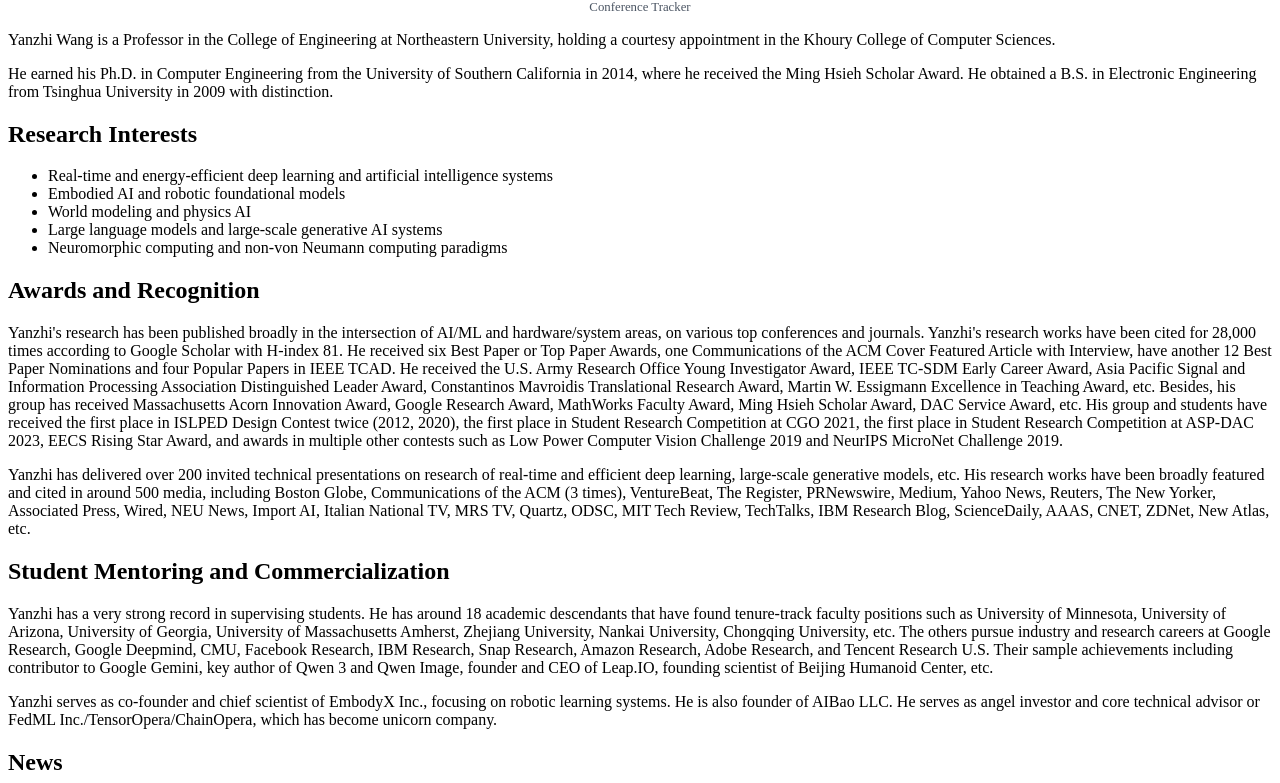
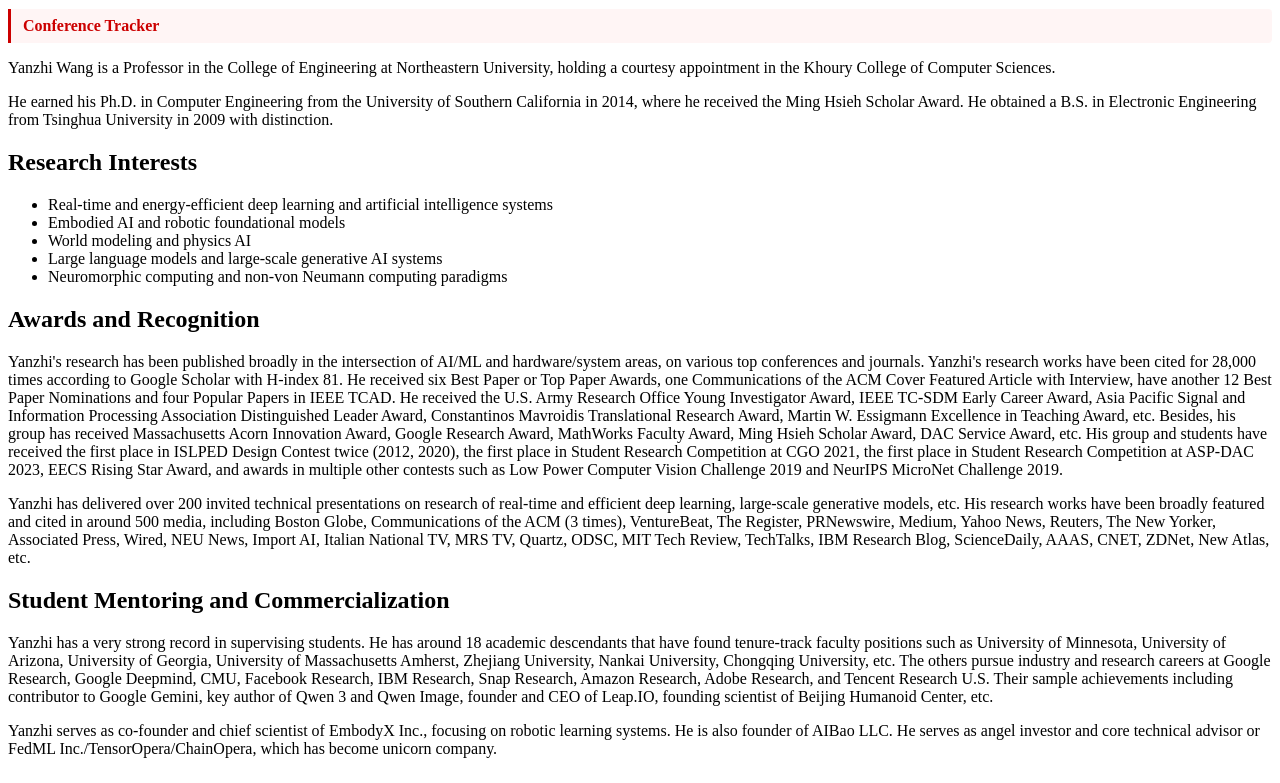
Before and after one commit to ceciliacao31/Yanzhi-website, a website built with Vite: page docs/index.html in a window 1280 px wide. Shown: the part 1782-2565 px from the top of the page. Built offline with nearby package versions, Linux system fonts and the light colour scheme.

Commit message:
Style conference tracker link with NEU red accent

```diff
--- a/docs/assets/main-CYJ39RCO.js
+++ /dev/null
@@ -1,29 +0,0 @@
-(function(){const t=document.createElement("link").relList;if(t&&t.supports&&t.supports("modulepreload"))return;for(const e of document.querySelectorAll('link[rel="modulepreload"]'))r(e);new MutationObserver(e=>{for(const n of e)if(n.type==="childList")for(const o of n.addedNodes)o.tagName==="LINK"&&o.rel==="modulepreload"&&r(o)}).observe(document,{childList:!0,subtree:!0});function s(e){const n={};return e.integrity&&(n.integrity=e.integrity),e.referrerPolicy&&(n.referrerPolicy=e.referrerPolicy),e.crossOrigin==="use-credentials"?n.credentials="include":e.crossOrigin==="anonymous"?n.credentials="omit":n.credentials="same-origin",n}function r(e){if(e.ep)return;e.ep=!0;const n=s(e);fetch(e.href,n)}})();class l extends HTMLElement{connectedCallback(){this.innerHTML=`
-    <header>
-        <div class="header-content">
-            <a href="./index.html" class="brand">Yanzhi Wang</a>
-            <nav>
-                <ul class="nav-links">
-                    <li><a href="./index.html">Home</a></li>
-                    <li><a href="./news.html">News</a></li>
-                    <li><a href="./publications.html">Publications</a></li>
-                    <li><a href="./teaching.html">Teaching</a></li>
-                    <li><a href="./students.html">Students</a></li>
-                    <li><a href="./opensource.html">Open Source</a></li>
-                    <li><a href="./CV.pdf" target="_blank">CV</a></li>
-                </ul>
-            </nav>
-        </div>
-    </header>
-        `,this.highlightActiveLink()}highlightActiveLink(){const t=window.location.pathname;this.querySelectorAll(".nav-links a").forEach(r=>{const e=r.getAttribute("href"),n=t.split("/").pop()||"index.html";e.replace("./","").split("?")[0]===n?r.classList.add("active"):r.classList.remove("active")})}}class a extends HTMLElement{connectedCallback(){this.innerHTML=`
-        <footer>
-            <p>&copy; 2025 Yanzhi Wang</p>
-        </footer>
-        `}}customElements.define("shared-header",l);customElements.define("shared-footer",a);document.addEventListener("DOMContentLoaded",()=>{const i=document.querySelector(".university-logo");if(!i)return;const t=document.createElement("a");t.href="/conferences/",t.textContent="Conference Tracker",t.style.cssText=`
-        display: block;
-        margin-top: 0.6rem;
-        font-size: 0.8rem;
-        color: #4b5563;
-        text-decoration: none;
-        text-align: center;
-    `,t.addEventListener("mouseenter",()=>t.style.color="#1d4ed8"),t.addEventListener("mouseleave",()=>t.style.color="#4b5563"),i.insertAdjacentElement("afterend",t)});
--- /dev/null
+++ b/docs/assets/main-lF72wfu2.js
@@ -0,0 +1,34 @@
+(function(){const t=document.createElement("link").relList;if(t&&t.supports&&t.supports("modulepreload"))return;for(const e of document.querySelectorAll('link[rel="modulepreload"]'))r(e);new MutationObserver(e=>{for(const n of e)if(n.type==="childList")for(const i of n.addedNodes)i.tagName==="LINK"&&i.rel==="modulepreload"&&r(i)}).observe(document,{childList:!0,subtree:!0});function s(e){const n={};return e.integrity&&(n.integrity=e.integrity),e.referrerPolicy&&(n.referrerPolicy=e.referrerPolicy),e.crossOrigin==="use-credentials"?n.credentials="include":e.crossOrigin==="anonymous"?n.credentials="omit":n.credentials="same-origin",n}function r(e){if(e.ep)return;e.ep=!0;const n=s(e);fetch(e.href,n)}})();class a extends HTMLElement{connectedCallback(){this.innerHTML=`
+    <header>
+        <div class="header-content">
+            <a href="./index.html" class="brand">Yanzhi Wang</a>
+            <nav>
+                <ul class="nav-links">
+                    <li><a href="./index.html">Home</a></li>
+                    <li><a href="./news.html">News</a></li>
+                    <li><a href="./publications.html">Publications</a></li>
+                    <li><a href="./teaching.html">Teaching</a></li>
+                    <li><a href="./students.html">Students</a></li>
+                    <li><a href="./opensource.html">Open Source</a></li>
+                    <li><a href="./CV.pdf" target="_blank">CV</a></li>
+                </ul>
+            </nav>
+        </div>
+    </header>
+        `,this.highlightActiveLink()}highlightActiveLink(){const t=window.location.pathname;this.querySelectorAll(".nav-links a").forEach(r=>{const e=r.getAttribute("href"),n=t.split("/").pop()||"index.html";e.replace("./","").split("?")[0]===n?r.classList.add("active"):r.classList.remove("active")})}}class l extends HTMLElement{connectedCallback(){this.innerHTML=`
+        <footer>
+            <p>&copy; 2025 Yanzhi Wang</p>
+        </footer>
+        `}}customElements.define("shared-header",a);customElements.define("shared-footer",l);document.addEventListener("DOMContentLoaded",()=>{const o=document.querySelector(".university-logo");if(!o)return;const t=document.createElement("a");t.href="/conferences/",t.textContent="Conference Tracker",t.style.cssText=`
+        display: block;
+        margin-top: 1.2rem;
+        padding: 0.5rem 0.75rem;
+        font-size: 1rem;
+        font-weight: 600;
+        color: #cc0000;
+        text-decoration: none;
+        border-left: 3px solid #cc0000;
+        background: #fff5f5;
+        border-radius: 0 4px 4px 0;
+        transition: background 0.2s;
+    `,t.addEventListener("mouseenter",()=>{t.style.background="#ffe4e4",t.style.textDecoration="underline"}),t.addEventListener("mouseleave",()=>{t.style.background="#fff5f5",t.style.textDecoration="none"}),o.insertAdjacentElement("afterend",t)});
--- a/docs/index.html
+++ b/docs/index.html
@@ -10,7 +10,7 @@
     <link rel="preconnect" href="https://fonts.googleapis.com">
     <link rel="preconnect" href="https://fonts.gstatic.com" crossorigin>
     <link href="https://fonts.googleapis.com/css2?family=Inter:wght@300;400;500;600;700&display=swap" rel="stylesheet">
-  <script type="module" crossorigin src="/assets/main-CYJ39RCO.js"></script>
+  <script type="module" crossorigin src="/assets/main-lF72wfu2.js"></script>
   <link rel="stylesheet" crossorigin href="/assets/main-D_1Bs0Yo.css">
 </head>
 
```
Also changed, not shown: docs/news.html (+1 -1 lines), docs/opensource.html (+1 -1 lines), docs/publications.html (+1 -1 lines), docs/students.html (+1 -1 lines), docs/teaching.html (+1 -1 lines), src/main.js (+17 -6 lines).
